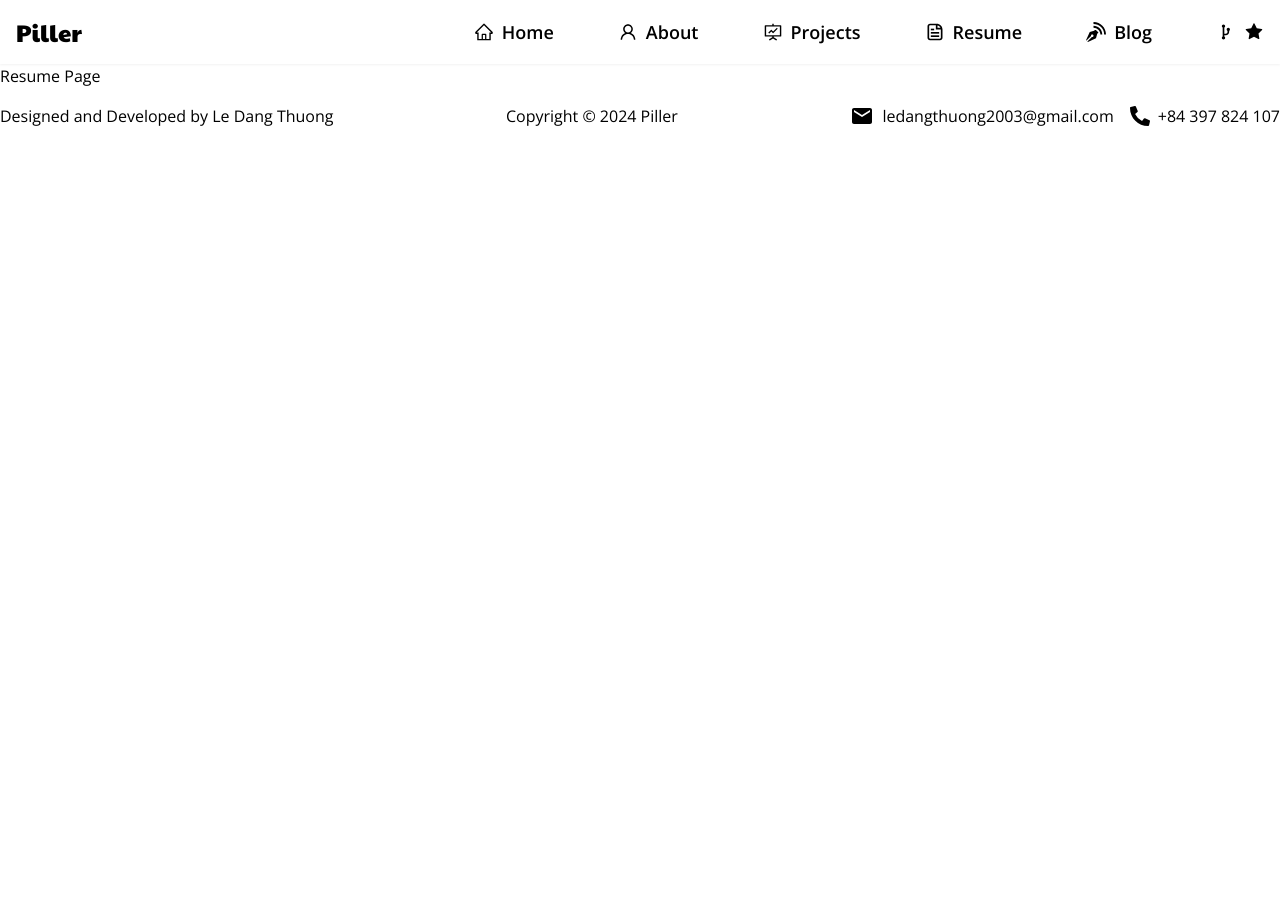
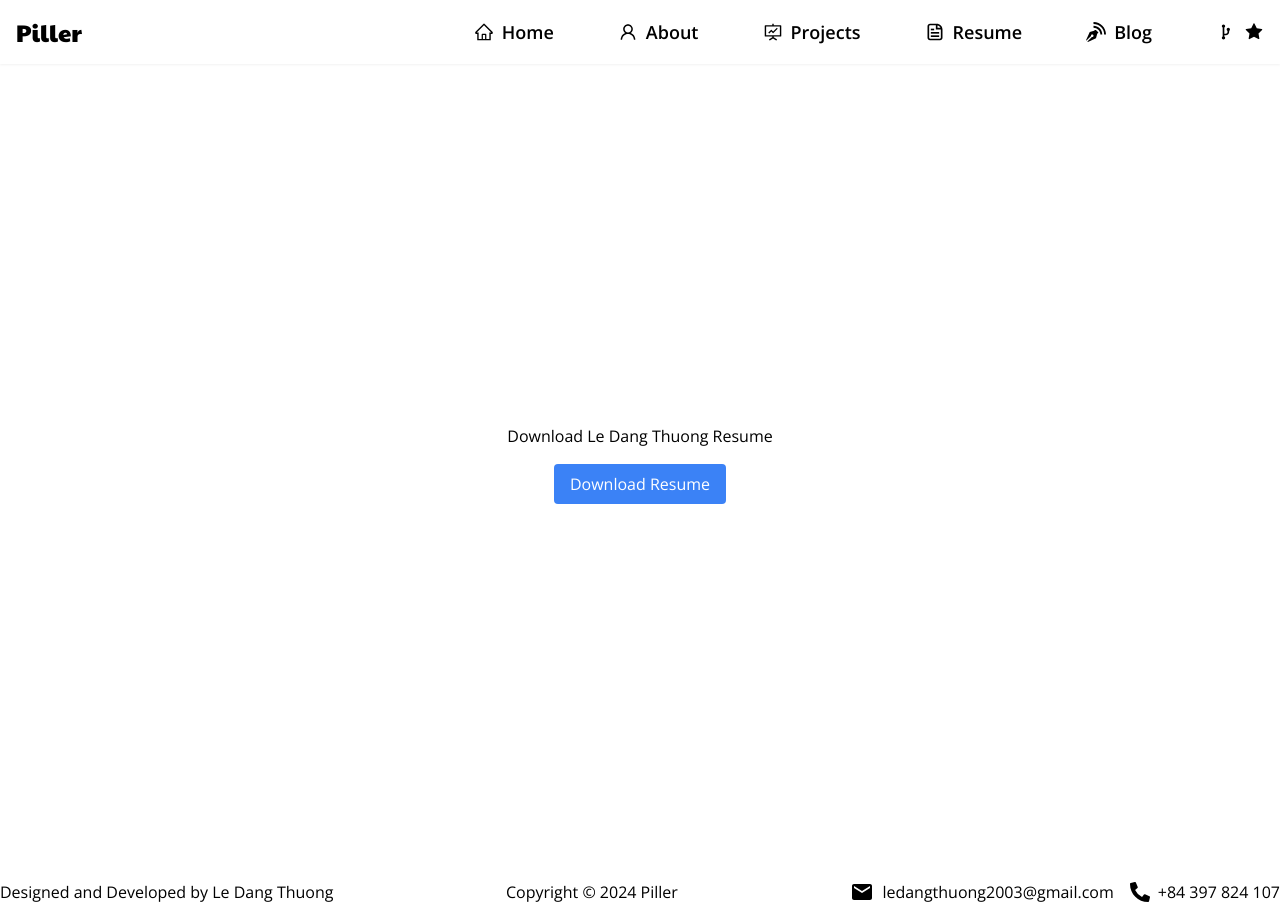
Before and after one commit to ledangthuongsp/ThuongProfile, a React (Vite) app: page /ThuongProfile/resume in a window 1280 px wide. Before the commit the page ends 800 px from the top, so only its background shows below. Built offline with nearby package versions, Linux system fonts and the light colour scheme.

Commit message:
Cập nhật thêm resume vào assets

```diff
--- a/src/pages/resume/Resume.tsx
+++ b/src/pages/resume/Resume.tsx
@@ -1,15 +1,26 @@
 import React from "react";
+import CV from '../../assets/ledangthuong_resume_internship.pdf'
+const Resume: React.FC = () => {
+    const handleDownload = () => {
+        const link = document.createElement("a");
+        link.href = CV; // Replace with the path to your PDF file
+        link.download = "resume.pdf";
+        link.click();
+    };
 
-const Resume: React.FC = () => {
     return (
-        <>
-            <div className="flex flex-col">
-                <div className="flex ">
-                    <h1>Resume Page</h1>
-                </div>
+        <div className="flex flex-col items-center justify-center h-screen">
+            <div className="flex flex-col items-center">
+                <h1 className="mb-4">Download Le Dang Thuong Resume</h1>
+                <button
+                    onClick={handleDownload}
+                    className="bg-blue-500 text-white px-4 py-2 rounded hover:bg-blue-700"
+                >
+                    Download Resume
+                </button>
+            </div>
+        </div>
+    );
+};
 
-            </div>
-        </>
-    );
-}
 export default Resume;
```
Also changed, not shown: 1 other file (tests, documents, lock files or other folders).
